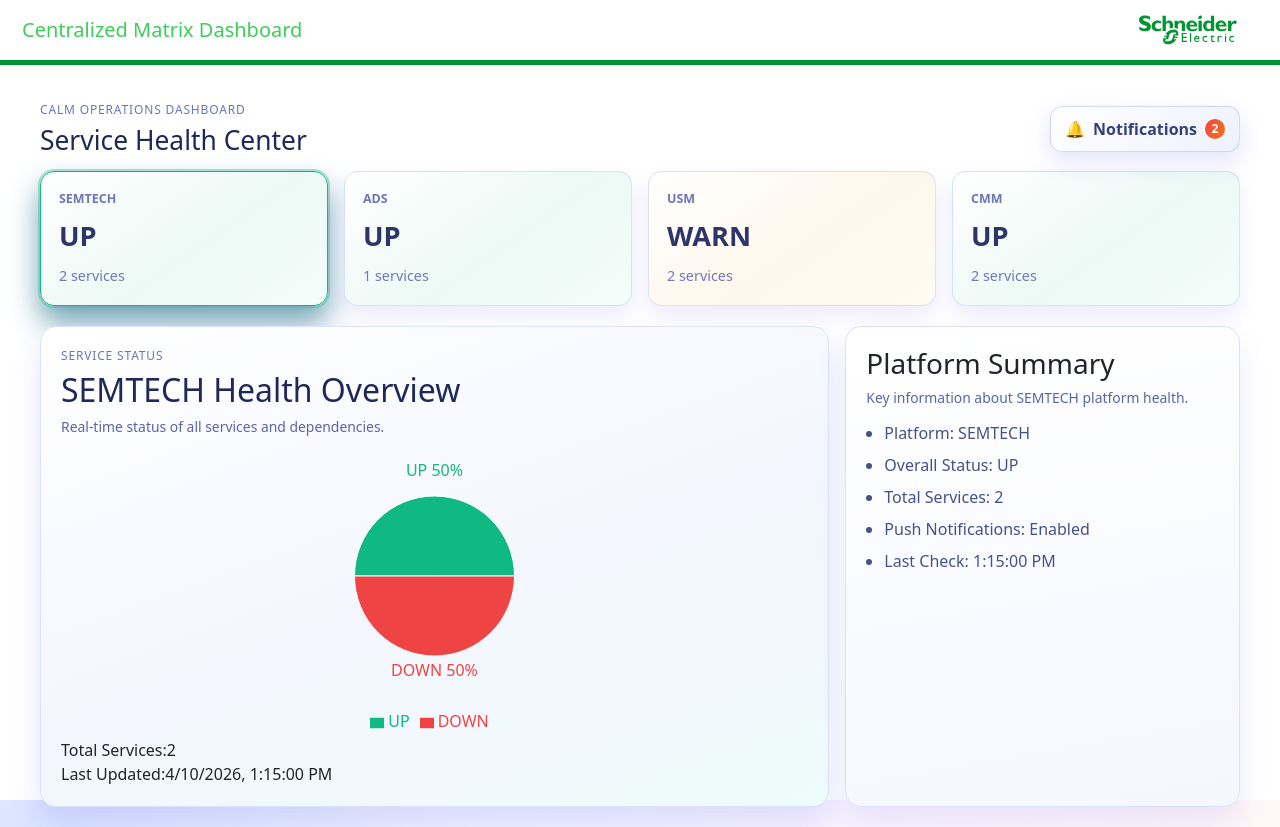
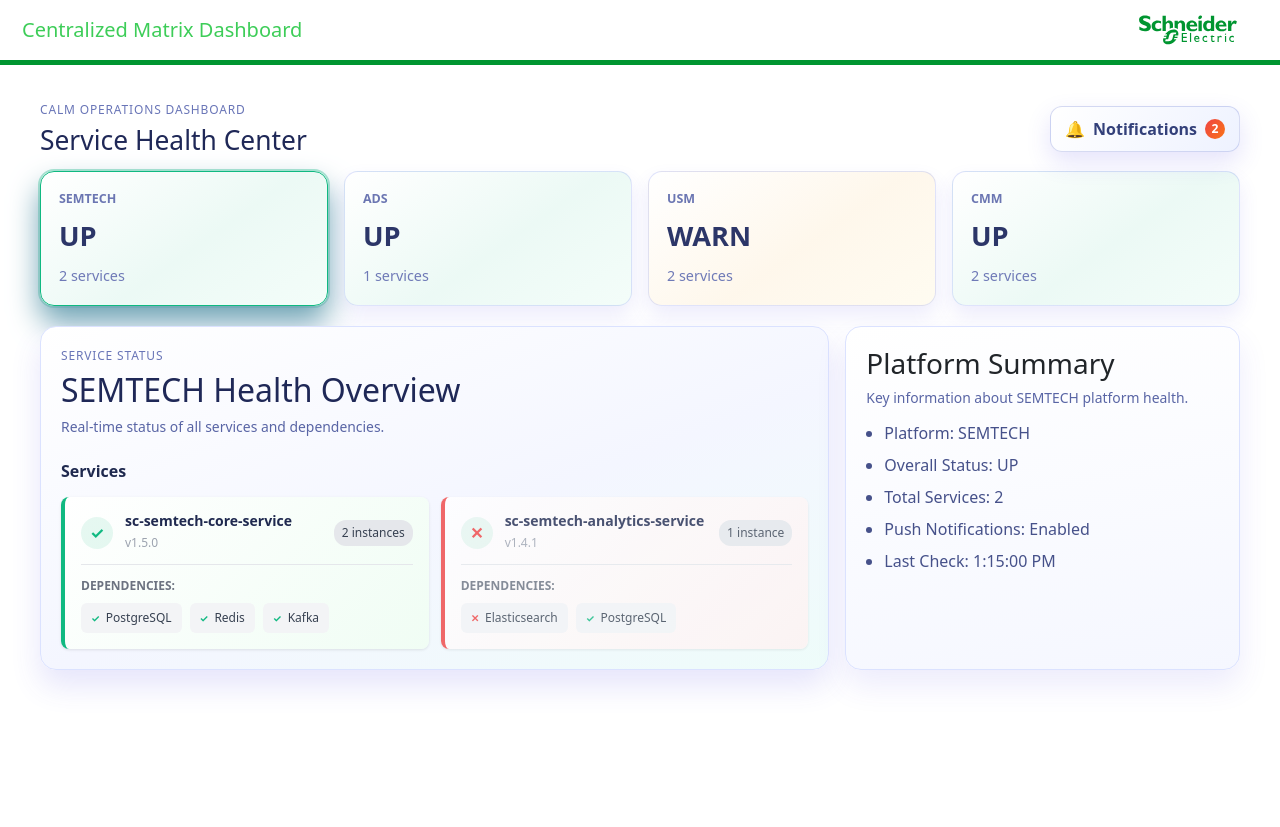
Before and after one commit to AtulPatle123/sc-dashboard, a React (Create React App) app: page / in a window 1280 px wide. After the commit the page ends 800 px from the top, so only its background shows below. Built offline with nearby package versions, Linux system fonts and the light colour scheme.

Commit message:
code optimization

```diff
--- a/src/App.scss
+++ b/src/App.scss
@@ -356,3 +356,239 @@
   color: #545c8a;
   font-size: 14px;
 }
+
+// Services List
+.services-list {
+  margin-top: 24px;
+
+  h3 {
+    font-size: 16px;
+    font-weight: 600;
+    color: #1f294f;
+    margin-bottom: 16px;
+  }
+}
+
+.services-container {
+  display: grid;
+  grid-template-columns: repeat(auto-fill, minmax(300px, 1fr));
+  gap: 12px;
+}
+
+.service-item {
+  background: linear-gradient(135deg, #ffffff 0%, #f9fafb 100%);
+  border-left: 4px solid #10b981;
+  border-radius: 8px;
+  padding: 16px;
+  transition: all 0.3s ease;
+  box-shadow: 0 1px 3px rgba(0, 0, 0, 0.1);
+
+  &:hover {
+    box-shadow: 0 4px 12px rgba(0, 0, 0, 0.1);
+    transform: translateY(-2px);
+  }
+
+  &.service-up {
+    border-left-color: #10b981;
+    background: linear-gradient(135deg, #ffffff 0%, #f0fdf4 100%);
+  }
+
+  &.service-down {
+    border-left-color: #ef4444;
+    background: linear-gradient(135deg, #ffffff 0%, #fef2f2 100%);
+    opacity: 0.8;
+  }
+
+  &.service-warn {
+    border-left-color: #f59e0b;
+    background: linear-gradient(135deg, #ffffff 0%, #fffbeb 100%);
+  }
+}
+
+.service-header {
+  display: flex;
+  align-items: center;
+  gap: 12px;
+  margin-bottom: 12px;
+}
+
+.service-status-badge {
+  display: flex;
+  align-items: center;
+  justify-content: center;
+  width: 32px;
+  height: 32px;
+  border-radius: 50%;
+  background: rgba(16, 185, 129, 0.1);
+  flex-shrink: 0;
+
+  .status-icon {
+    font-size: 16px;
+    font-weight: bold;
+  }
+}
+
+.service-info {
+  flex: 1;
+  min-width: 0;
+}
+
+.service-name {
+  margin: 0;
+  font-size: 14px;
+  font-weight: 600;
+  color: #1f294f;
+  white-space: nowrap;
+  overflow: hidden;
+  text-overflow: ellipsis;
+}
+
+.service-version {
+  margin: 4px 0 0 0;
+  font-size: 12px;
+  color: #9ca3af;
+}
+
+.service-instances {
+  flex-shrink: 0;
+}
+
+.instance-badge {
+  display: inline-block;
+  background: #e5e7eb;
+  color: #374151;
+  padding: 4px 8px;
+  border-radius: 12px;
+  font-size: 12px;
+  font-weight: 500;
+}
+
+.service-dependencies {
+  margin-top: 12px;
+  padding-top: 12px;
+  border-top: 1px solid #e5e7eb;
+}
+
+.dep-label {
+  margin: 0 0 8px 0;
+  font-size: 12px;
+  font-weight: 600;
+  color: #6b7280;
+  text-transform: uppercase;
+}
+
+.dep-list {
+  display: flex;
+  flex-wrap: wrap;
+  gap: 8px;
+}
+
+.dep-item {
+  display: flex;
+  align-items: center;
+  gap: 6px;
+  background: #f3f4f6;
+  padding: 6px 10px;
+  border-radius: 6px;
+  font-size: 12px;
+  color: #374151;
+
+  .dep-status {
+    font-weight: bold;
+    font-size: 10px;
+  }
+
+  .dep-name {
+    white-space: nowrap;
+  }
+}
+
+.no-services {
+  padding: 24px;
+  text-align: center;
+  color: #9ca3af;
+  font-size: 14px;
+}
+
+// Details Layout
+.details-layout {
+  display: flex;
+  height: calc(100vh - 200px); // Adjust based on header height
+  overflow: hidden; // Prevent scrolling
+}
+
+.details-sidebar {
+  width: 250px;
+  background: #f8fafc;
+  border-right: 1px solid #e2e8f0;
+  padding: 20px 0;
+  overflow-y: auto; // Allow sidebar to scroll if needed
+  flex-shrink: 0;
+}
+
+.sidebar-item {
+  display: block;
+  width: 100%;
+  padding: 12px 20px;
+  border: none;
+  background: none;
+  text-align: left;
+  color: #64748b;
+  font-size: 14px;
+  cursor: pointer;
+  transition: all 0.2s ease;
+
+  &:hover {
+    background: #e2e8f0;
+    color: #334155;
+  }
+
+  &.active {
+    background: #3b82f6;
+    color: white;
+    font-weight: 600;
+  }
+}
+
+.details-content {
+  flex: 1;
+  overflow: hidden; // Prevent scrolling
+  display: flex;
+  flex-direction: column;
+}
+
+.details-split-layout {
+  display: flex;
+  gap: 24px;
+  height: 100%;
+  overflow: hidden; // Prevent scrolling
+}
+
+.details-graph,
+.composition-card {
+  flex: 1;
+  overflow-y: auto; // Allow individual sections to scroll if needed
+  max-height: 100%;
+}
+
+.back-button {
+  position: fixed;
+  top: 120px;
+  left: 20px;
+  z-index: 1000;
+  padding: 8px 16px;
+  background: #3b82f6;
+  color: white;
+  border: none;
+  border-radius: 6px;
+  cursor: pointer;
+  font-size: 14px;
+  display: flex;
+  align-items: center;
+  gap: 8px;
+  transition: background 0.2s ease;
+
+  &:hover {
+    background: #2563eb;
+  }
+}
--- a/src/App.tsx
+++ b/src/App.tsx
@@ -8,7 +8,12 @@
 import { useEffect, useState } from "react";
 import { useQuery } from "@tanstack/react-query";
 import { appConfig } from "./config/app-config";
-import type { AppScreen, MetricKey, PlatformHealth } from "./models/dashboard";
+import type {
+  AppScreen,
+  MetricKey,
+  PlatformHealth,
+  AlertNotification,
+} from "./models/dashboard";
 import { fetchDashboardMetrics } from "./services/dashboard-metrics-api";
 
 // Components
@@ -38,7 +43,6 @@
   });
 
   const [activeMetric, setActiveMetric] = useState<MetricKey>("SEMTECH");
-  const [isGraphHovered, setIsGraphHovered] = useState(false);
   const [showNotifications, setShowNotifications] = useState(false);
   const [screen, setScreen] = useState<AppScreen>("home");
   const [selectedModule, setSelectedModule] = useState<string>("");
@@ -47,19 +51,19 @@
     data.find((item) => item.platform === activeMetric) ?? data[0];
 
   const unreadAlerts = notifications.filter(
-    (item) => item.severity !== "ok",
+    (item: AlertNotification) => item.severity !== "ok",
   ).length;
   const hasNoData = !isLoading && !isError && data.length === 0;
 
   useEffect(() => {
-    if (!data.length || isGraphHovered) return;
+    if (!data.length || screen === "details") return;
 
     const interval = window.setInterval(() => {
       setActiveMetric((current) => getNextMetric(data, current, "next"));
     }, 5000);
 
     return () => window.clearInterval(interval);
-  }, [data, isGraphHovered]);
+  }, [data, screen]);
 
   const chartStyles = {
     "--accent": selected ? getStatusColor(selected.overallStatus) : "#6B7280",
@@ -110,17 +114,15 @@
                 selected={selected}
                 activeMetric={activeMetric}
                 isLoading={isLoading}
-                isGraphHovered={isGraphHovered}
                 onMetricClick={(platform) =>
                   setActiveMetric(platform as MetricKey)
                 }
-                onGraphMouseEnter={() => setIsGraphHovered(true)}
-                onGraphMouseLeave={() => setIsGraphHovered(false)}
                 onNavigateToDetails={(platform) => {
                   const selectedPlatform = data.find(
                     (item) => item.platform === platform,
                   );
                   setSelectedModule(selectedPlatform?.modules[0] || "");
+                  setActiveMetric(platform as MetricKey);
                   setScreen("details");
                 }}
               />
--- a/src/components/HomeLayout.tsx
+++ b/src/components/HomeLayout.tsx
@@ -1,7 +1,7 @@
 import React from "react";
 import { MetricsGrid } from "./MetricsGrid";
-import { HealthMetricsGraph } from "./HealthMetricsGraph";
 import { PlatformSummary } from "./PlatformSummary";
+import { ServicesList } from "./ServicesList";
 import type { PlatformHealth, MetricKey } from "../models/dashboard";
 
 interface HomeLayoutProps {
@@ -9,10 +9,7 @@
   selected: PlatformHealth | undefined;
   activeMetric: string;
   isLoading: boolean;
-  isGraphHovered: boolean;
   onMetricClick: (platform: string) => void;
-  onGraphMouseEnter: () => void;
-  onGraphMouseLeave: () => void;
   onNavigateToDetails: (platform: string) => void;
 }
 
@@ -21,10 +18,7 @@
   selected,
   activeMetric,
   isLoading,
-  isGraphHovered,
   onMetricClick,
-  onGraphMouseEnter,
-  onGraphMouseLeave,
   onNavigateToDetails,
 }) => {
   return (
@@ -33,7 +27,9 @@
         data={data}
         activeMetric={activeMetric}
         onMetricClick={(platform) => onMetricClick(platform as MetricKey)}
-        onNavigateToDetails={(platform) => onNavigateToDetails(platform as MetricKey)}
+        onNavigateToDetails={(platform) =>
+          onNavigateToDetails(platform as MetricKey)
+        }
       />
 
       <section className="home-layout">
@@ -48,12 +44,7 @@
             </div>
           </div>
 
-          <HealthMetricsGraph
-            selected={selected}
-            isLoading={isLoading}
-            onMouseEnter={onGraphMouseEnter}
-            onMouseLeave={onGraphMouseLeave}
-          />
+          <ServicesList selected={selected} isLoading={isLoading} />
         </section>
 
         <PlatformSummary selected={selected} />
--- /dev/null
+++ b/src/components/ServicesList.tsx
@@ -0,0 +1,103 @@
+import React from "react";
+import type { PlatformHealth } from "../models/dashboard";
+
+interface ServicesListProps {
+  selected: PlatformHealth | undefined;
+  isLoading: boolean;
+}
+
+export const ServicesList: React.FC<ServicesListProps> = ({
+  selected,
+  isLoading,
+}) => {
+  if (isLoading) {
+    return <div className="loading">Loading services…</div>;
+  }
+
+  if (!selected?.modulesResponse || selected.modulesResponse.length === 0) {
+    return <p className="no-services">No services available</p>;
+  }
+
+  const getStatusIcon = (status: string) => {
+    switch (status) {
+      case "UP":
+        return "✓";
+      case "DOWN":
+        return "✕";
+      case "WARN":
+        return "⚠";
+      default:
+        return "●";
+    }
+  };
+
+  const getStatusColor = (status: string) => {
+    switch (status) {
+      case "UP":
+        return "#10B981"; // green
+      case "DOWN":
+        return "#EF4444"; // red
+      case "WARN":
+        return "#F59E0B"; // yellow
+      default:
+        return "#6B7280"; // gray
+    }
+  };
+
+  return (
+    <div className="services-list">
+      <h3>Services</h3>
+      <div className="services-container">
+        {selected.modulesResponse.map((service, index) => (
+          <div
+            key={index}
+            className={`service-item service-${service.status.toLowerCase()}`}
+            style={{
+              borderLeftColor: getStatusColor(service.status),
+            }}
+          >
+            <div className="service-header">
+              <div className="service-status-badge">
+                <span
+                  className="status-icon"
+                  style={{ color: getStatusColor(service.status) }}
+                >
+                  {getStatusIcon(service.status)}
+                </span>
+              </div>
+              <div className="service-info">
+                <h4 className="service-name">{service.name}</h4>
+                <p className="service-version">v{service.version}</p>
+              </div>
+              <div className="service-instances">
+                <span className="instance-badge">
+                  {service.noOfInstances} instance
+                  {service.noOfInstances !== 1 ? "s" : ""}
+                </span>
+              </div>
+            </div>
+
+            {service.dependencies && service.dependencies.length > 0 && (
+              <div className="service-dependencies">
+                <p className="dep-label">Dependencies:</p>
+                <div className="dep-list">
+                  {service.dependencies.map((dep, depIndex) => (
+                    <div key={depIndex} className="dep-item">
+                      <span
+                        className="dep-status"
+                        style={{ color: getStatusColor(dep.status) }}
+                      >
+                        {getStatusIcon(dep.status)}
+                      </span>
+                      <span className="dep-name">{dep.name}</span>
+                    </div>
+                  ))}
+                </div>
+              </div>
+            )}
+          </div>
+        ))}
+      </div>
+    </div>
+  );
+};
```
